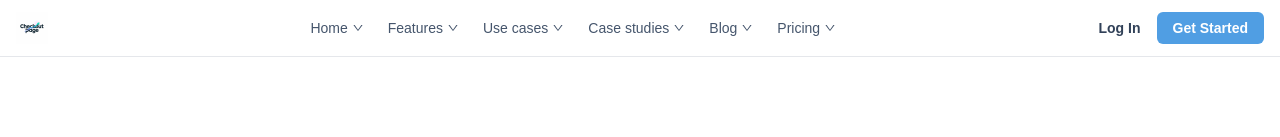
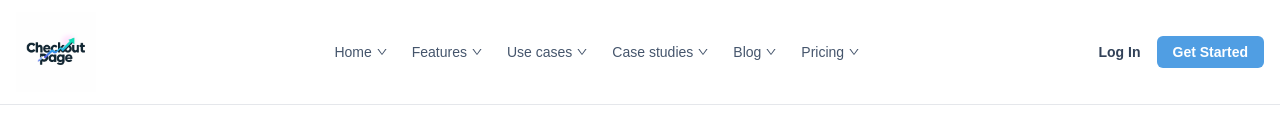
Before and after one commit to kashish00208/checkoutUI, a Next.js app: page / in a window 1280 px wide. Shown: the top 137 px of the page. Built offline with nearby package versions, Linux system fonts and the light colour scheme.

Commit message:
minor fix

```diff
--- a/src/Components/Header.tsx
+++ b/src/Components/Header.tsx
@@ -26,13 +26,13 @@ const Header = () => {
     <header className="fixed top-0 left-0 w-full bg-white border-b border-gray-200 z-50">
       <div className="mx-auto max-w-7xl px-4 py-3 flex justify-between items-center">
         {/* Logo */}
-        <div className="flex items-center">
+        <div className="flex items-center h-14 sm:h-16 md:h-20">
           <Image
             src="/logo.png"
             alt="logo"
-            width={120}
-            height={40}
-            className="h-auto w-auto max-h-8 object-contain"
+            width={180}
+            height={180}
+            className="w-auto h-full object-contain"
             priority
           />
         </div>
--- a/src/Components/Integrations.tsx
+++ b/src/Components/Integrations.tsx
@@ -14,6 +14,7 @@ const data: dataType[] = [
   { image: "/integrate/comp6.webp" },
   { image: "/integrate/comp7.webp" },
 ];
+
 
 const Integrations = () => {
   return (
```
